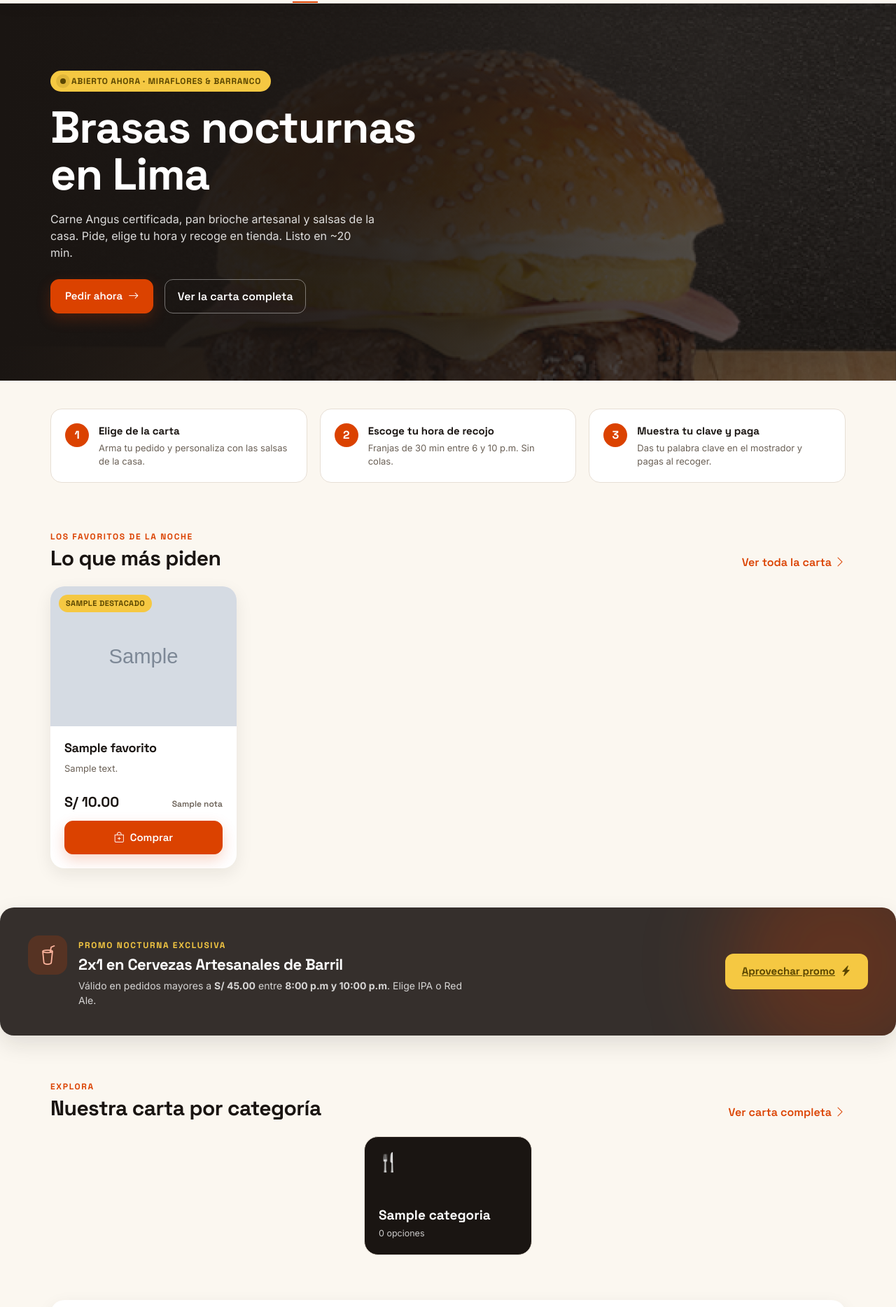
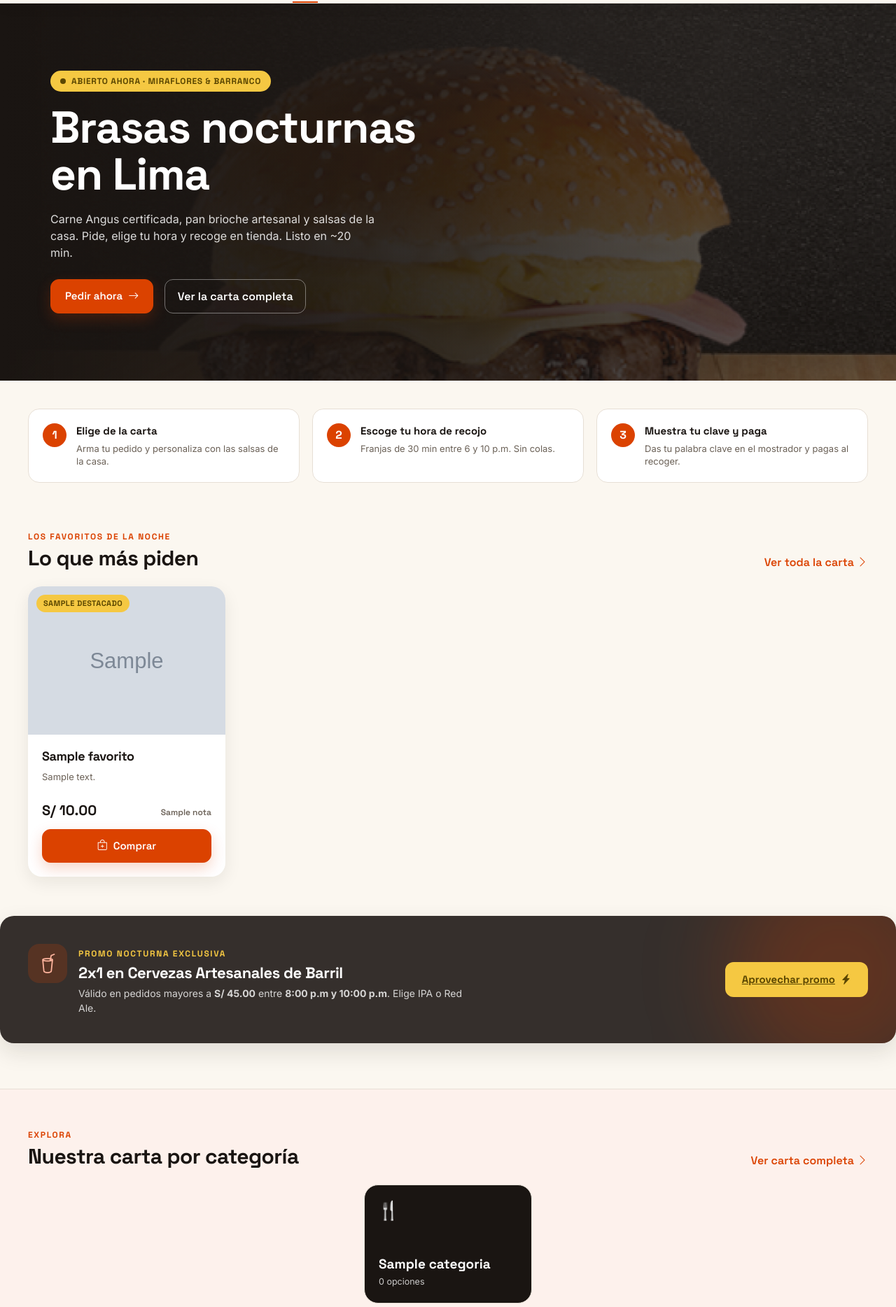
Before and after one commit to manuelf01/web-musas, a Flask app: template templates/client/index.html in a window 1280 px wide. Shown: the part 76-1944 px from the top of the page at 70% size. Run offline with Flask 2, Linux system fonts and the light colour scheme; the template is opened without the code that fills it: most values are stand-ins (such as "Sample title", 1, 10 or a date in 2020); grey boxes marked "Sample" are stand-in pictures; some libraries are stand-ins or nearby versions.

Commit message:
Aprovechar el ancho en pantallas grandes + animaciones de aparición
- Contenedores más anchos: .musa-shell 1200→1320, checkout/mis-pedidos
  1100→1240, panel admin 1240→1440.
- Grillas fluidas (auto-fill) → más columnas y menos aire lateral. Mis pedidos
  pasa a 2 columnas en desktop.
- "Explora" es ahora una banda a todo el ancho que corta el vacío de los lados.
- animaciones.js: aparición suave al hacer scroll (IntersectionObserver,
  data-reveal), con failsafe y respeto a prefers-reduced-motion.
- Micro-interacciones CSS: hover con elevación + zoom de foto en las tarjetas,
  :active en botones, zoom lento del hero, pulso del indicador "abierto".

Co-Authored-By: Claude Sonnet 5 <noreply@anthropic.com>

```diff
--- a/static/css/musas-theme.css
+++ b/static/css/musas-theme.css
@@ -448,7 +448,8 @@ textarea.musa-input { height: auto; min-height: 96px; padding: 0.7rem 0.9rem; }
 /* ============================================================
    HOME / TIENDA
    ============================================================ */
-.musa-shell { max-width: 1200px; margin: 0 auto; padding: 0 32px; }
+.musa-shell { max-width: 1320px; margin: 0 auto; padding: 0 40px; }
+@media (max-width: 1024px) { .musa-shell { padding: 0 28px; } }
 @media (max-width: 768px) { .musa-shell { padding: 0 16px; } }
 
 /* ---------- Hero ---------- */
@@ -617,10 +618,9 @@ textarea.musa-input { height: auto; min-height: 96px; padding: 0.7rem 0.9rem; }
 /* ---------- Grid + tarjeta de producto ---------- */
 .producto-grid {
   display: grid;
-  grid-template-columns: repeat(4, 1fr);
+  grid-template-columns: repeat(auto-fill, minmax(250px, 1fr));
   gap: 24px;
 }
-@media (max-width: 992px) { .producto-grid { grid-template-columns: repeat(2, 1fr); } }
 @media (max-width: 560px) { .producto-grid { grid-template-columns: 1fr; } }
 
 .producto-card {
@@ -1205,7 +1205,8 @@ textarea.musa-input { height: auto; min-height: 96px; padding: 0.7rem 0.9rem; }
 /* ============================================================
    CARRITO
    ============================================================ */
-.cx-wrap { max-width: 1100px; margin: 0 auto; padding: 24px 32px 96px; }
+.cx-wrap { max-width: 1240px; margin: 0 auto; padding: 24px 40px 96px; }
+@media (max-width: 1024px) { .cx-wrap { padding: 24px 28px 96px; } }
 @media (max-width: 768px) { .cx-wrap { padding: 16px 16px 80px; } }
 .cx-head { display: flex; justify-content: space-between; align-items: flex-end; gap: 16px; margin: 8px 0 28px; }
 .cx-head h1 { font-size: 30px; font-weight: 700; margin: 0; }
@@ -1491,8 +1492,9 @@ textarea.musa-input { height: auto; min-height: 96px; padding: 0.7rem 0.9rem; }
    MIS PEDIDOS
    ============================================================ */
 .mp-filtros { display: flex; gap: 10px; flex-wrap: wrap; margin-bottom: 20px; }
-.mp-lista { display: flex; flex-direction: column; gap: 16px; }
-.mp-vacio-filtro { text-align: center; color: var(--musa-texto-suave); padding: 40px 0; }
+.mp-lista { display: grid; grid-template-columns: repeat(auto-fill, minmax(460px, 1fr)); gap: 18px; }
+@media (max-width: 1000px) { .mp-lista { grid-template-columns: 1fr; } }
+.mp-vacio-filtro { text-align: center; color: var(--musa-texto-suave); padding: 40px 0; grid-column: 1 / -1; }
 
 .mp-card {
   background: #fff;
@@ -1628,7 +1630,7 @@ body.adm { background: var(--musa-crema); }
 .adm-topbar__local { font-size: 12px; text-transform: uppercase; letter-spacing: 0.12em; color: var(--musa-texto-suave); }
 .adm-topbar__link { font-size: 13px; color: var(--musa-texto-suave); text-decoration: none; }
 .adm-topbar__link:hover { color: var(--musa-brasa); }
-.adm-content { padding: 28px 32px 64px; max-width: 1240px; width: 100%; margin: 0 auto; }
+.adm-content { padding: 28px 40px 64px; max-width: 1440px; width: 100%; margin: 0 auto; }
 
 .adm-marca-mini { display: none; }
 
@@ -2194,7 +2196,6 @@ body.adm { background: var(--musa-crema); }
 .musa-favs { padding-top: 60px; }
 
 /* --- Explora: mosaicos de categoría (centrados y uniformes) --- */
-.musa-explora { padding-top: 64px; }
 .musa-tiles {
   display: flex;
   flex-wrap: wrap;
@@ -2275,3 +2276,70 @@ body.adm { background: var(--musa-crema); }
 .carta-filtros .btn-brasa { padding: 10px 16px; }
 .carta-busqueda-info { color: var(--musa-texto-suave); font-size: 14px; margin: 18px 0 22px; }
 .carta-busqueda-info a { color: var(--musa-brasa); }
+
+/* ============================================================
+   ANCHO / BANDAS DE FONDO  +  ANIMACIONES
+   ============================================================ */
+
+/* Favoritos: fila fija de 4 en escritorio (sin hueco suelto) */
+@media (min-width: 1080px) { .musa-favs .producto-grid { grid-template-columns: repeat(4, 1fr); } }
+
+/* Banda a todo el ancho para "Explora" — corta el vacío lateral en pantallas grandes */
+.musa-explora {
+  background: var(--musa-crema-baja);
+  border-block: 1px solid var(--musa-borde);
+  padding-block: 56px 60px;
+  margin-top: 64px;
+}
+
+/* --- Scroll-reveal --- */
+[data-reveal] {
+  opacity: 0;
+  transform: translateY(24px);
+  transition: opacity 0.6s cubic-bezier(0.22, 1, 0.36, 1),
+              transform 0.6s cubic-bezier(0.22, 1, 0.36, 1);
+  will-change: opacity, transform;
+}
+[data-reveal].is-visible { opacity: 1; transform: none; }
+[data-reveal][data-reveal-delay="1"] { transition-delay: 0.06s; }
+[data-reveal][data-reveal-delay="2"] { transition-delay: 0.12s; }
+[data-reveal][data-reveal-delay="3"] { transition-delay: 0.18s; }
+
+/* --- Micro-interacciones --- */
+.producto-card:not([data-reveal]),
+.producto-card.is-visible { transition: transform 0.24s ease, box-shadow 0.24s ease; }
+.producto-card:hover { transform: translateY(-5px); box-shadow: 0 22px 44px rgba(26, 21, 18, 0.14); }
+.producto-card__media img { transition: transform 0.5s cubic-bezier(0.22, 1, 0.36, 1); }
+.producto-card:hover .producto-card__media img { transform: scale(1.05); }
+
+.btn-brasa, .btn-contorno { transition: transform 0.12s ease, background-color 0.15s ease, box-shadow 0.15s ease; }
+.btn-brasa:active, .btn-contorno:active { transform: translateY(1px) scale(0.99); }
+
+.musa-tile, .adm-kpi, .musa-paso { transition: transform 0.2s ease, box-shadow 0.2s ease; }
+.adm-kpi:hover { transform: translateY(-3px); box-shadow: 0 16px 32px rgba(26, 21, 18, 0.1); }
+
+/* Hero: zoom lento continuo del fondo */
+@keyframes musa-hero-zoom {
+  from { transform: scale(1); }
+  to { transform: scale(1.08); }
+}
+.musa-hero__bg { animation: musa-hero-zoom 18s ease-in-out infinite alternate; }
+.musa-hero__pulse { animation: musa-pulse 2s ease-in-out infinite; }
+@keyframes musa-pulse {
+  0%, 100% { box-shadow: 0 0 0 0 rgba(245, 200, 66, 0.5); }
+  50% { box-shadow: 0 0 0 6px rgba(245, 200, 66, 0); }
+}
+
+/* Cremas / franjas seleccionables: feedback */
+.crema-card, .ck-hora, .ck-opcion { transition: border-color 0.15s ease, background-color 0.15s ease, transform 0.12s ease; }
+.crema-card:active, .ck-hora:not([disabled]):active { transform: scale(0.98); }
+
+/* Respeta a quien prefiere menos movimiento */
+@media (prefers-reduced-motion: reduce) {
+  *, *::before, *::after {
+    animation-duration: 0.001ms !important;
+    animation-iteration-count: 1 !important;
+    transition-duration: 0.001ms !important;
+  }
+  [data-reveal] { opacity: 1 !important; transform: none !important; }
+}
--- /dev/null
+++ b/static/js/animaciones.js
@@ -0,0 +1,34 @@
+/* Aparición suave al hacer scroll. Sin dependencias.
+   Marca [data-reveal] como .is-visible cuando entran al viewport. */
+(function () {
+  var reduce = window.matchMedia("(prefers-reduced-motion: reduce)").matches;
+  var elementos = document.querySelectorAll("[data-reveal]");
+  if (!elementos.length) return;
+
+  if (reduce || !("IntersectionObserver" in window)) {
+    elementos.forEach(function (el) { el.classList.add("is-visible"); });
+    return;
+  }
+
+  var io = new IntersectionObserver(
+    function (entries) {
+      entries.forEach(function (e) {
+        if (e.isIntersecting) {
+          e.target.classList.add("is-visible");
+          io.unobserve(e.target);
+        }
+      });
+    },
+    { threshold: 0.12, rootMargin: "0px 0px -8% 0px" }
+  );
+
+  elementos.forEach(function (el) { io.observe(el); });
+
+  // Failsafe: si algo falla, no dejar contenido invisible.
+  setTimeout(function () {
+    document.querySelectorAll("[data-reveal]:not(.is-visible)").forEach(function (el) {
+      var r = el.getBoundingClientRect();
+      if (r.top < window.innerHeight) el.classList.add("is-visible");
+    });
+  }, 2500);
+})();
--- a/templates/client/_producto_card.html
+++ b/templates/client/_producto_card.html
@@ -4,7 +4,7 @@
   "Nueva": "mint",
   "Especial de la casa": "peach", "Para compartir": "peach", "Barril": "peach"
 } %}
-<article class="producto-card">
+<article class="producto-card" data-reveal data-reveal-delay="{{ (loop.index0 % 4) if loop is defined else 0 }}">
   <div class="producto-card__media">
     {% if p.imagen %}
       <img src="{{ url_for('static', filename='img/' ~ p.imagen) }}" alt="{{ p.nombre }}" loading="lazy" />
--- a/templates/client/base.html
+++ b/templates/client/base.html
@@ -154,6 +154,7 @@
       crossorigin="anonymous"
     ></script>
     <script src="{{ url_for('static', filename='js/carrito.js') }}"></script>
+    <script src="{{ url_for('static', filename='js/animaciones.js') }}" defer></script>
     {% block scripts %}{% endblock %}
   </body>
 </html>
--- a/templates/client/index.html
+++ b/templates/client/index.html
@@ -31,21 +31,21 @@
 
 <!-- CÓMO FUNCIONA -->
 <section class="musa-shell musa-pasos">
-  <div class="musa-paso">
+  <div class="musa-paso" data-reveal data-reveal-delay="1">
     <span class="musa-paso__n">1</span>
     <div>
       <strong>Elige de la carta</strong>
       <p>Arma tu pedido y personaliza con las salsas de la casa.</p>
     </div>
   </div>
-  <div class="musa-paso">
+  <div class="musa-paso" data-reveal data-reveal-delay="2">
     <span class="musa-paso__n">2</span>
     <div>
       <strong>Escoge tu hora de recojo</strong>
       <p>Franjas de 30 min entre 6 y 10 p.m. Sin colas.</p>
     </div>
   </div>
-  <div class="musa-paso">
+  <div class="musa-paso" data-reveal data-reveal-delay="3">
     <span class="musa-paso__n">3</span>
     <div>
       <strong>Muestra tu clave y paga</strong>
@@ -57,7 +57,7 @@
 <!-- FAVORITOS -->
 {% if favoritos %}
 <section class="musa-shell musa-favs">
-  <div class="musa-seccion-head">
+  <div class="musa-seccion-head" data-reveal>
     <div>
       <span class="eyebrow">Los favoritos de la noche</span>
       <h2>Lo que más piden</h2>
@@ -73,7 +73,7 @@
 {% endif %}
 
 <!-- BANDA DE PROMO -->
-<section class="musa-promo">
+<section class="musa-promo" data-reveal>
   <div class="musa-promo__inner">
     <div class="d-flex align-items-start gap-3" style="max-width: 40rem;">
       <span class="musa-promo__ico"><i class="bi bi-cup-straw"></i></span>
@@ -92,7 +92,8 @@
 
 <!-- EXPLORA POR CATEGORÍA -->
 {% if categorias %}
-<section class="musa-shell musa-explora">
+<section class="musa-explora" data-reveal>
+  <div class="musa-shell">
     <div class="musa-seccion-head">
       <div>
         <span class="eyebrow">Explora</span>
@@ -102,7 +103,7 @@
     </div>
     <div class="musa-tiles">
       {% for c in categorias %}
-      <a class="musa-tile" href="{{ url_for('cliente.productos_categoria', categoria=c[1]) }}"
+        <a class="musa-tile" href="{{ url_for('cliente.productos_categoria', categoria=c[1]) }}" data-reveal data-reveal-delay="{{ loop.index0 % 4 }}"
            {% if c[3] %}style="background-image: linear-gradient(180deg, rgba(26,21,18,.12), rgba(26,21,18,.82)), url('{{ url_for('static', filename='img/' ~ c[3]) }}');"{% endif %}>
           <span class="musa-tile__emoji">{{ emojis.get(c[1], "🍴") }}</span>
           <span class="musa-tile__nombre">{{ c[1] }}</span>
@@ -110,12 +111,13 @@
         </a>
       {% endfor %}
     </div>
+  </div>
 </section>
 {% endif %}
 
 <!-- PILARES -->
 <div class="musa-shell">
-  <section class="musa-pilares">
+  <section class="musa-pilares" data-reveal>
     <div class="musa-pilar">
       <span class="musa-pilar__ico"><i class="bi bi-patch-check"></i></span>
       <div>
@@ -141,7 +143,7 @@
 </div>
 
 <!-- LOCAL + HORARIO -->
-<section class="musa-local">
+<section class="musa-local" data-reveal>
   <div class="musa-shell musa-local__inner">
     <div>
       <span class="eyebrow">Recojo en tienda</span>
--- a/templates/client/mis-pedidos.html
+++ b/templates/client/mis-pedidos.html
@@ -44,7 +44,7 @@
           }) %}
         {% endfor %}
 
-        <article class="mp-card" data-estado="{{ p.estado }}">
+        <article class="mp-card" data-estado="{{ p.estado }}" data-reveal data-reveal-delay="{{ loop.index0 % 4 }}">
           <div class="mp-card__head">
             <div>
               <strong>Pedido N° {{ p.idPedido }}</strong>
```
Also changed, not shown: BITACORA-CLAUDE.md (+16 -0 lines). Lines whose indentation alone changed are shown as unchanged.
